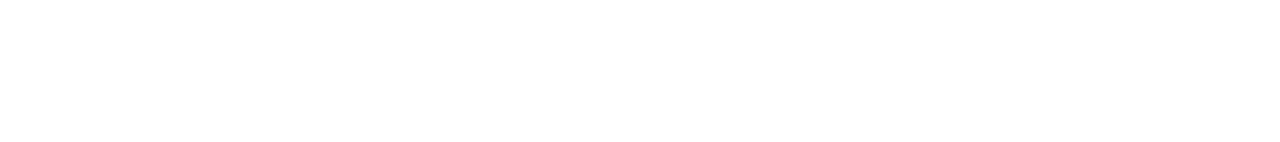
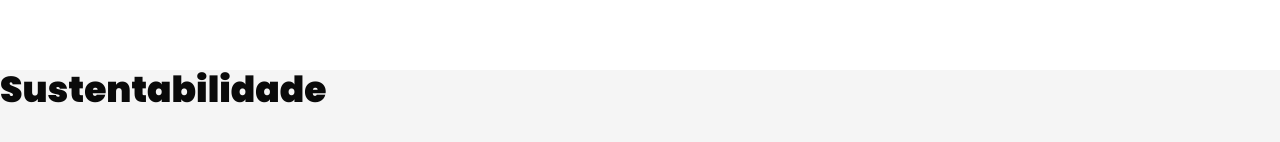
Before and after one commit to VevoEnergia/site, a Next.js app: page / in a window 1280 px wide. Shown: the part 2128-2270 px from the top of the page. Before the commit the page ends 2198 px from the top, so only its background shows below. Built offline with nearby package versions, Linux system fonts and the light colour scheme.

Commit message:
feat(ui): Added sustainability section

```diff
--- a/src/app/page.tsx
+++ b/src/app/page.tsx
@@ -1,6 +1,7 @@
 import Beneficios from "@/components/Beneficios";
 import Hero from "@/components/Hero";
 import Nav from "@/components/Nav";
+import Sustentabilidade from "@/components/Sustentabilidade";
 
 export default function Home() {
   return (
@@ -8,6 +9,7 @@ export default function Home() {
       <Nav/>
       <Hero />
       <Beneficios />
+      <Sustentabilidade />
     </>
   );
 }
--- a/src/components/Hero.tsx
+++ b/src/components/Hero.tsx
@@ -2,7 +2,7 @@ import Section  from "@/components/ui/section";
 import Simulacao from "./Simulacao";
 
 export default function Hero(){
-    return <Section className="pt-40 py-16 bg-gradient-to-br from-white to-zinc-500 flex flex-col items-center justify-between">
+    return <Section id="hero" className="pt-40 py-16 bg-gradient-to-br from-white to-zinc-500 flex flex-col items-center justify-between">
         <div className="bg-white rounded-full py-2 px-4">
             <h1 className="font-bold text-2xl text-text">Quem faz as contas, escolhe <strong>VEVO</strong>!</h1>
         </div>
--- a/src/components/Nav.tsx
+++ b/src/components/Nav.tsx
@@ -2,7 +2,7 @@ import NavLinks from "./NavLinks"
 import Link from "next/link"
 export default function Nav(){
 
-    return <nav className="w-screen fixed top-0 h-20 bg-white px-48 flex items-center justify-between">
+    return <nav className="w-screen fixed top-0 h-20 z-50 bg-white px-48 flex items-center justify-between drop-shadow-md">
         <Link className="font-black text-3xl text-text" href={"/"}>LOGO</Link>
 
         <NavLinks />
--- /dev/null
+++ b/src/components/Sustentabilidade.tsx
@@ -0,0 +1,12 @@
+import { Title } from "./ui/text";
+import Section from "./ui/section";
+
+export default function Sustentabilidade(){
+    return (
+        <Section id="sustentabilidade" className="bg-secondary">
+            <Title>
+                Sustentabilidade
+            </Title>
+        </Section>
+    )
+}
```
